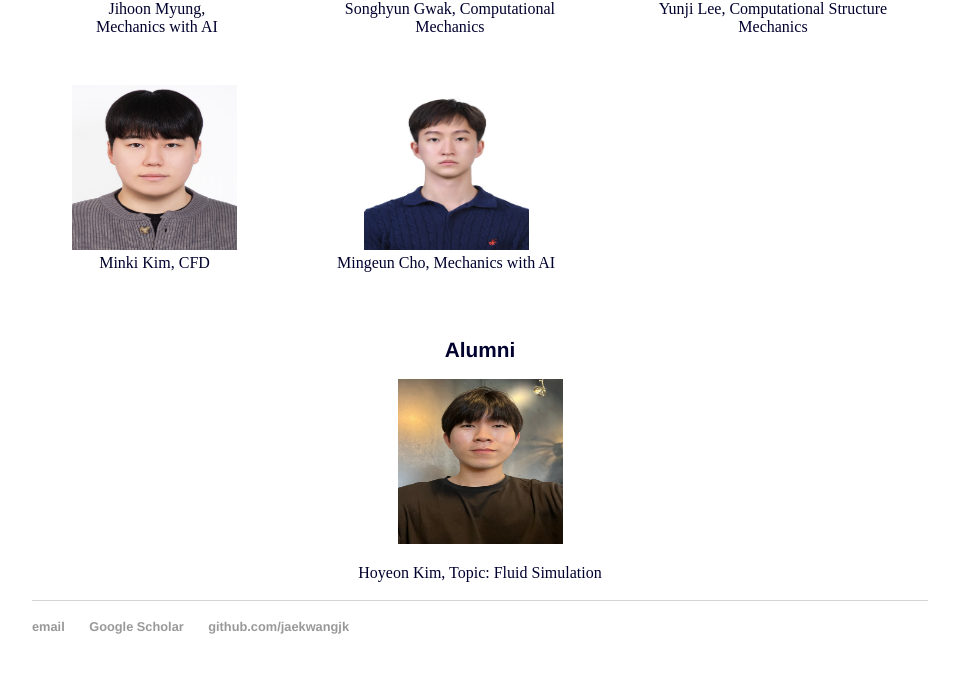
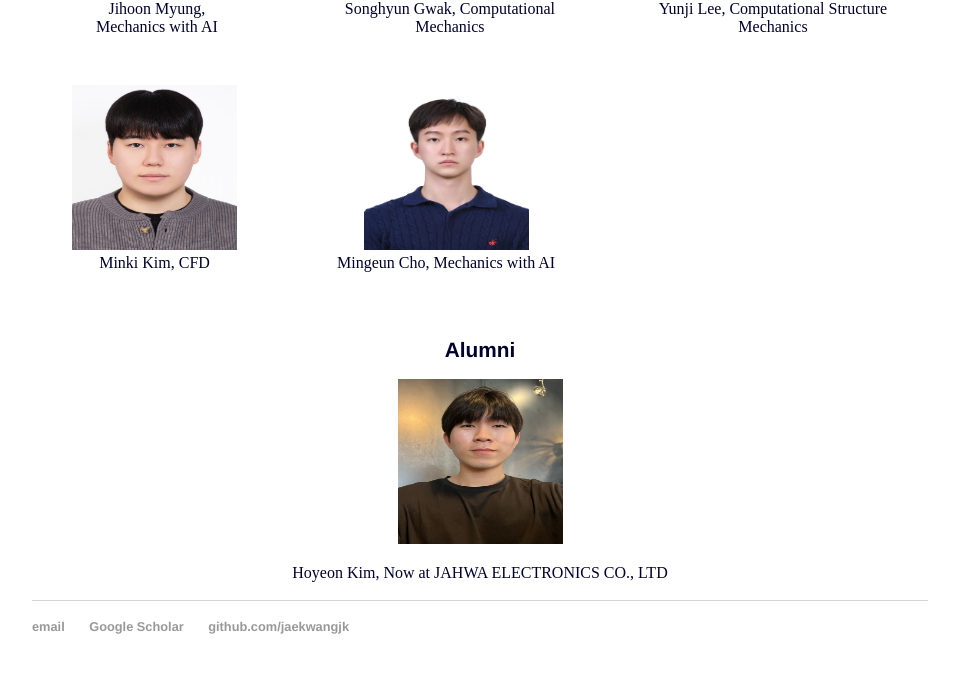
Before and after one commit to jaekwangjk/jaekwangjk.github.io, a Jekyll site: the page built from student.html, in a window 1280 px wide, cut to the strip 681-1376 px from the top of the page. Shown: the top 673 px of the strip, without its empty margins (160-1119 px from the left). Built offline with Jekyll 4.4.1, drawn with Linux system fonts in a browser that asks for light colours.

Commit message:
Update student.html

```diff
--- a/student.html
+++ b/student.html
@@ -70,7 +70,7 @@ title: Jaekwang Kim
 	<figure>
 	<img src="pictures/hoyeon.jpeg" alt="hoyeon" style="width:165px;height:165px;">
 	</figure>
-	Hoyeon Kim, Topic: Fluid Simulation
+	Hoyeon Kim, Now at JAHWA ELECTRONICS CO., LTD
 	</p>
 
 			</center>
```
